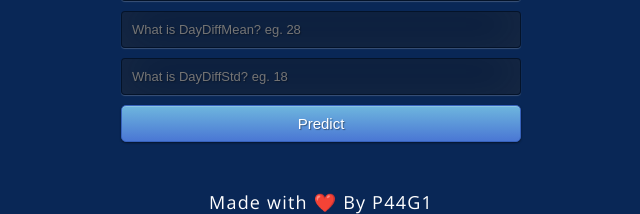
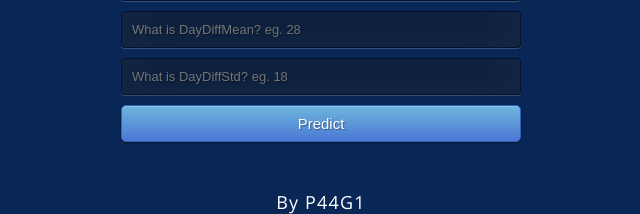
Before and after one commit to ANSU-DIPIN/project3customer, a Flask app: page / in a window 1280 px wide. Shown: the part 770-984 px from the top of the page, without its empty margins (319-959 px from the left). Run offline with Flask 2, Linux system fonts and the light colour scheme; parts of the project's set-up code (start-up, migrations or seed data) failed here and were passed over.

Commit message:
Update index.html

```diff
--- a/templates/index.html
+++ b/templates/index.html
@@ -111,7 +111,7 @@ input:focus { box-shadow: inset 0 -5px 45px rgba(100,100,100,0.4), 0 1px 1px rgb
 
 
 	<span class="footer">
-    Made with ❤️ By P44G1
+    By P44G1
 </span>
  </div>
 
```
